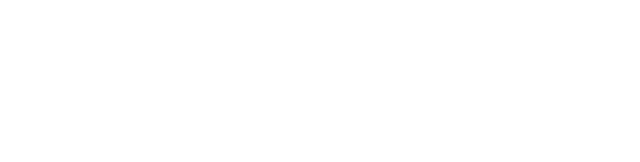
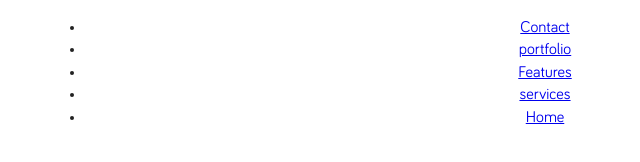
Before and after one commit to ThisIsAnoing/Gokkers, a plain HTML site: page index.html in a window 1280 px wide. Shown: the whole page, without its empty margins (115-755 px from the left). Drawn offline with nearby package versions, Linux system fonts and the light colour scheme; files whose address does not match are found by name.

Commit message:
header
headerupdate

```diff
--- a/index.html
+++ b/index.html
@@ -23,7 +23,15 @@
 
         <div class="header">
             <div class="container">
-
+                <div class="navheader">
+                    <ul>
+                        <li><a href="#contact">Contact</a></li>
+                        <li><a href="#portfolio">portfolio</a></li>
+                        <li><a href="#features">Features</a></li>
+                        <li><a href="#services">services</a></li>
+                        <li><a href="#home">Home</a></li>
+                    </ul>
+                </div>
             </div>
         </div>
         <div class="main-content">
```
